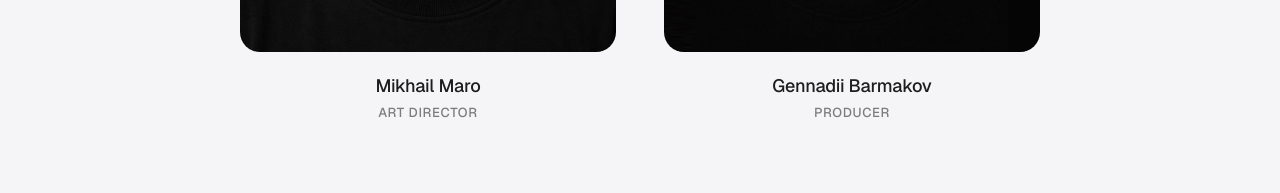
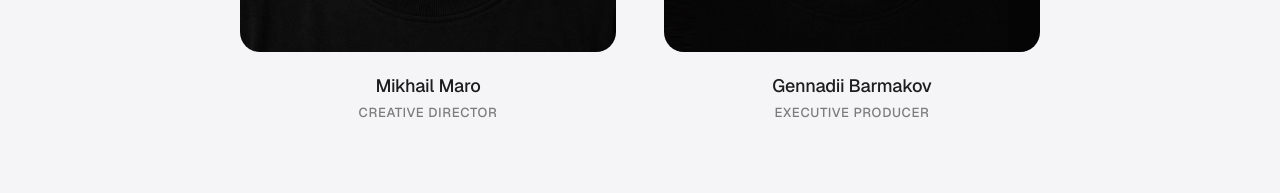
Before and after one commit to MikeMaro37/studio37-site, a Next.js app: page / in a window 1280 px wide. Shown: the part 7203-7396 px from the top of the page. Built offline with nearby package versions, Linux system fonts and the light colour scheme.

Commit message:
Rebrand to Studio 37

```diff
--- a/src/components/sections/About.tsx
+++ b/src/components/sections/About.tsx
@@ -20,7 +20,7 @@ export function About() {
               <img src="/portrait-mikhail.jpg" alt="Mikhail Maro" className="w-full h-full object-cover" />
             </div>
             <div className="text-[18px] font-medium tracking-[-0.01em]">Mikhail Maro</div>
-            <div className="text-[13px] tracking-[0.05em] uppercase text-muted-light font-medium mt-1">Art Director</div>
+            <div className="text-[13px] tracking-[0.05em] uppercase text-muted-light font-medium mt-1">creative director</div>
           </div>
 
           <div className="reveal flex flex-col items-center text-center">
@@ -28,7 +28,7 @@ export function About() {
               <img src="/portrait-gennadii.jpg" alt="Gennadii Barmakov" className="w-full h-full object-cover" />
             </div>
             <div className="text-[18px] font-medium tracking-[-0.01em]">Gennadii Barmakov</div>
-            <div className="text-[13px] tracking-[0.05em] uppercase text-muted-light font-medium mt-1">Producer</div>
+            <div className="text-[13px] tracking-[0.05em] uppercase text-muted-light font-medium mt-1">executive producer</div>
           </div>
         </div>
       </div>
```
